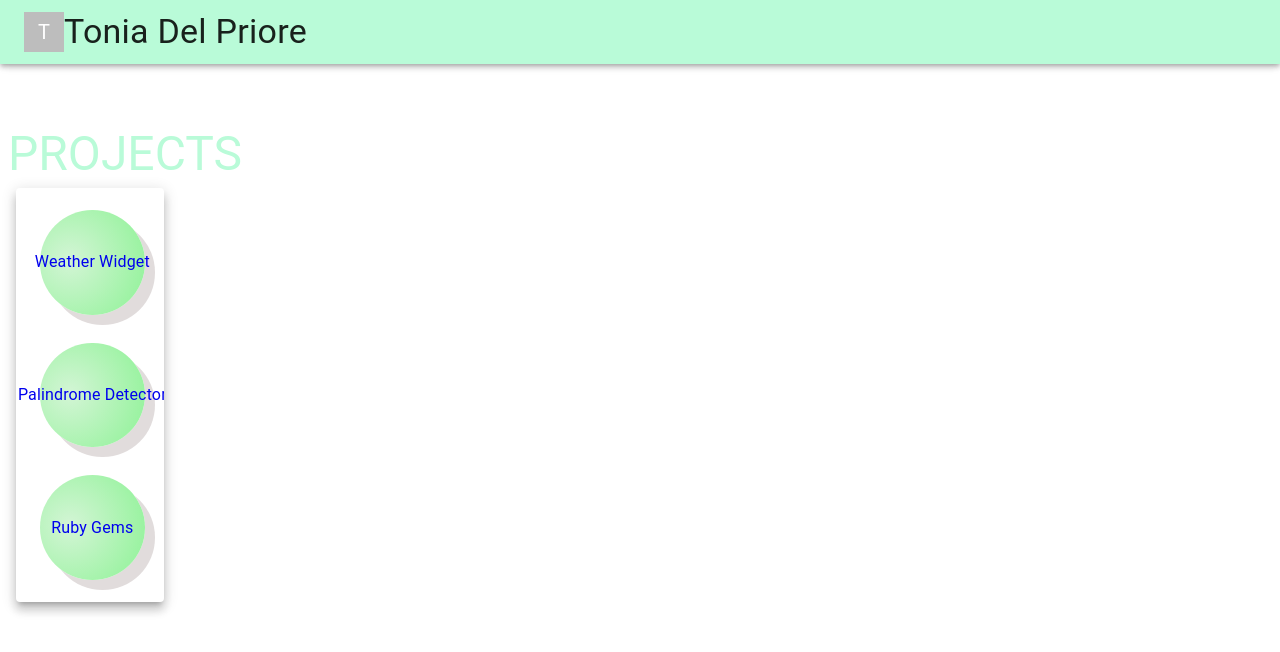
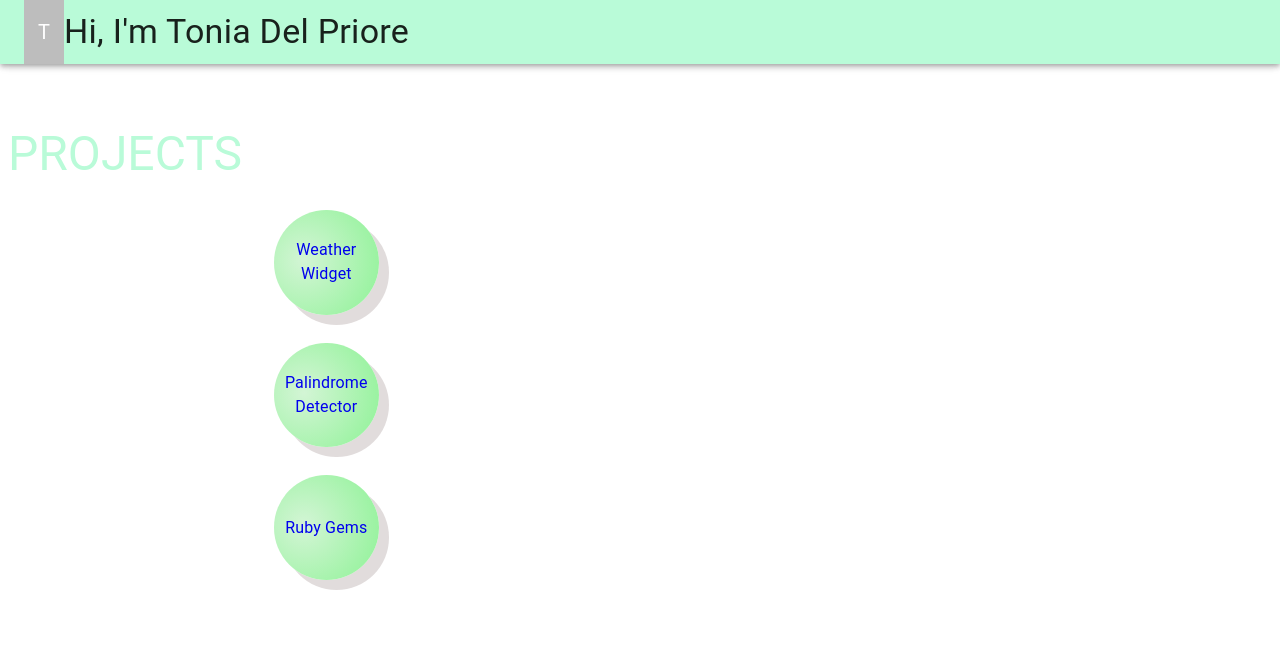
Before and after one commit to toninjaa/portfolio, a React (Vite) app: page / in a window 1280 px wide. Both pictures are taken after a click on the button "PROJECTS". Shown: the top 652 px of the page. Built offline with nearby package versions, Linux system fonts and the light colour scheme; the HTML template or start-up script is replaced by a standard one.

Commit message:
fix menu ux, tweak header

```diff
--- a/src/Components/Bubble.tsx
+++ b/src/Components/Bubble.tsx
@@ -1,4 +1,5 @@
 import { motion } from 'motion/react';
+import MenuItem from '@mui/material/MenuItem';
 import Typography from '@mui/material/Typography';
 
 interface Props {
@@ -10,6 +11,8 @@ export default function Bubble(props: Props) {
   const { link, title } = props;
 
   return (
+    <MenuItem sx={{ whiteSpace: 'wrap',
+      '&:hover': { backgroundColor: 'white' } }}>
       <a href={link} target='_blank'>
         <motion.div
           className="bubble"
@@ -19,5 +22,6 @@ export default function Bubble(props: Props) {
           <Typography>{title}</Typography>
         </motion.div>
       </a>
+    </MenuItem>
   )
 }
--- a/src/Components/Header.tsx
+++ b/src/Components/Header.tsx
@@ -7,10 +7,21 @@ import Typography from "@mui/material/Typography";
 export default function Header() {
   return (
     <Paper elevation={3}>
-      <AppBar color='primary' position='fixed' sx={{ display: 'block' }}>
+      <AppBar
+        color='primary'
+        position='fixed'
+        sx={{ display: 'block' }}
+      >
         <Toolbar>
-          <Avatar alt='Tonia Del Priore' src='../favicon.ico' variant='square' />
-          <Typography variant='h4'>Tonia Del Priore</Typography>
+          <Avatar
+            alt='Tonia Del Priore'
+            src='../favicon.ico'
+            sx={{ height: 64 }}
+            variant='square'
+          />
+          <Typography variant='h4'>
+            Hi, I'm Tonia Del Priore
+          </Typography>
         </Toolbar>
       </AppBar>
     </Paper>
--- a/src/Components/Projects.tsx
+++ b/src/Components/Projects.tsx
@@ -1,7 +1,6 @@
 import { useState } from 'react';
 import Button from '@mui/material/Button';
 import Menu from '@mui/material/Menu';
-import MenuItem from '@mui/material/MenuItem';
 import Typography from '@mui/material/Typography';
 import Bubble from './Bubble';
 
@@ -15,18 +14,24 @@ export default function Projects() {
   return (
     <Button onClick={handleMenuClick}>
     <Typography variant="h3">Projects</Typography>
-      <Menu open={menuOpen}>
-        <MenuItem>
-          <Bubble link="https://toninjaa.github.io/weather-app/" title='Weather Widget' />
-        </MenuItem>
+      <Menu
+        anchorOrigin={{
+          vertical: 'bottom',
+          horizontal: 'right',
+        }}
+        open={menuOpen}
+        sx={{
+          '& .MuiPaper-root': {
+            boxShadow: 'none',
+          },
+        }}
+      >
 
-        <MenuItem>
-          <Bubble link="https://toninjaa.github.io/palindrome-site/" title='Palindrome Detector' />
-        </MenuItem>
+        <Bubble link="https://toninjaa.github.io/weather-app/" title='Weather Widget' />
 
-        <MenuItem>
-          <Bubble link="https://rubygems.org/profiles/toninjaa" title='Ruby Gems' />
-        </MenuItem>
+        <Bubble link="https://toninjaa.github.io/palindrome-site/" title='Palindrome Detector' />
+
+        <Bubble link="https://rubygems.org/profiles/toninjaa" title='Ruby Gems' />
       </Menu>
     </Button>
   )
```
Lines whose indentation alone changed are shown as unchanged.
